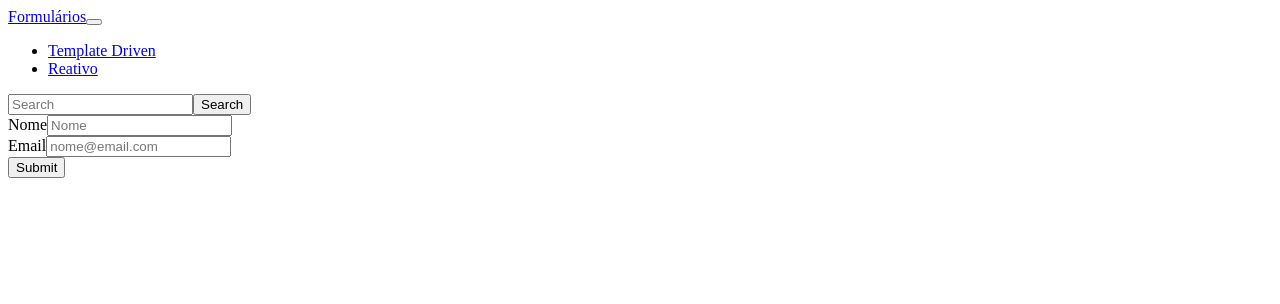
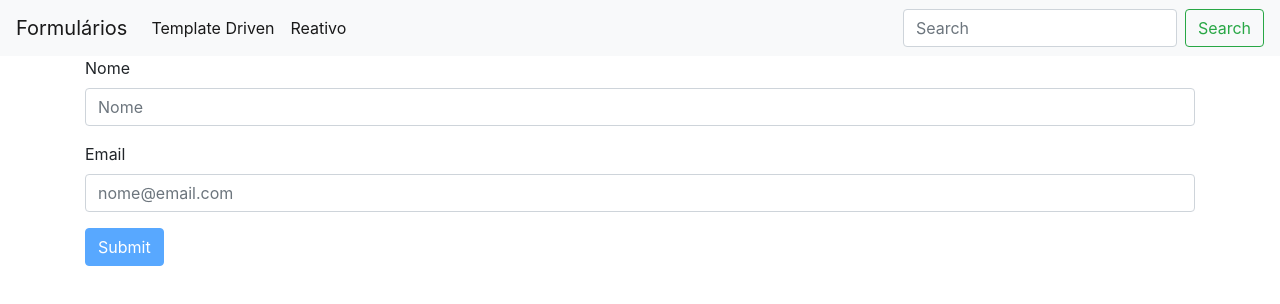
Before and after one commit to p3cunha/forms, an Angular app: page /template-driven in a window 1280 px wide. Shown: the top 304 px of the page. Built offline with nearby package versions, Linux system fonts and the light colour scheme.

Commit message:
styling valid/invalid input w/ bootstrap

```diff
--- a/angular.json
+++ b/angular.json
@@ -24,9 +24,14 @@
               "src/assets"
             ],
             "styles": [
+              "node_modules/bootstrap/dist/css/bootstrap.min.css",
               "src/styles.css"
             ],
-            "scripts": []
+            "scripts": [
+              "node_modules/jquery/dist/jquery.min.js",
+              "node_modules/popper.js/dist/umd/popper.min.js",
+              "node_modules/bootstrap/dist/js/bootstrap.min.js"
+            ]
           },
           "configurations": {
             "production": {
--- a/package.json
+++ b/package.json
@@ -19,6 +19,10 @@
     "@angular/platform-browser": "~10.1.0",
     "@angular/platform-browser-dynamic": "~10.1.0",
     "@angular/router": "~10.1.0",
+    "bootstrap": "^4.5.2",
+    "jquery": "^3.5.1",
+    "ngx-bootstrap": "^6.1.0",
+    "popper.js": "^1.16.1",
     "rxjs": "~6.6.0",
     "tslib": "^2.0.0",
     "zone.js": "~0.10.2"
--- a/src/app/app.module.ts
+++ b/src/app/app.module.ts
@@ -8,6 +8,9 @@ import { ReativoComponent } from './reativo/reativo.component';
 import { FormsModule } from '@angular/forms';
 import { ReactiveFormsModule } from '@angular/forms';
 import { HttpClientModule } from '@angular/common/http';
+import { TemplateDrivenModule } from './template-driven/template-driven.module'
+
+
 
 
 
@@ -22,7 +25,8 @@ import { HttpClientModule } from '@angular/common/http';
     AppRoutingModule,
     FormsModule,
     ReactiveFormsModule,
-    HttpClientModule
+    HttpClientModule,
+    TemplateDrivenModule
   ],
   providers: [],
   bootstrap: [AppComponent]
--- a/src/app/template-driven/template-driven.component.css
+++ b/src/app/template-driven/template-driven.component.css
@@ -1,5 +1,5 @@
-.ng-invalid.ng-touched:not(form){
+/* .ng-invalid.ng-touched:not(form){
 
     border: 1px solid red
-}
+} */
 /* muda borda caso campo não esteja valido após toque; not form ignora demais campos */
--- a/src/app/template-driven/template-driven.component.html
+++ b/src/app/template-driven/template-driven.component.html
@@ -1,23 +1,44 @@
-<form #varLocal="ngForm" (ngSubmit)="onSubmit(varLocal)">
+<form #varLocal="ngForm" (ngSubmit)="onSubmit(varLocal)" class="form-horizontal">
  <div class="form-group">
-    <label for="name">Nome</label>
-    <input type="text" class="form-control" id="name" placeholder="Nome" name="name" ngModel
-    required #name>
-       <div class="form-control is-invalid"
-  *ngIf="!name.valid && name.touched"> <!-- referencia id do input -->
-         Nome inválido
-     </div>
+    <label for="name">Nome</label>  <!-- [class.] altera estilo da box caso valid/invalid -->
+    <input type="text" class="form-control"
+    [class.is-invalid]="!name.valid && name.touched"
+    [class.is-valid]="name.valid"
+    id="name" placeholder="Nome" name="name" ngModel required
+    #name="ngModel">  <!--  #name ID necessário para linkar funções do bootstrap com metodos-->
+         <div class="invalid-feedback"
+         *ngIf="!name.valid && name.touched"> <!-- Msg de alerta invalid -referencia id do input -->
+            Nome inválido!
+         </div>
+      <div class="valid-feedback"
+      *ngIf="name.valid"> <!-- Msg de valid - referencia id do input -->
+         Nome válido!
+      </div>
+ </div>
+
+ <div class="form-group">
+    <label for="email">Email</label>
+    <input type="email" class="form-control"
+    [class.is-invalid]="!email.valid && email.touched"
+    [class.is-valid]="email.valid"
+    id="email" placeholder="nome@email.com" name="email" ngModel
+    required email
+      #email="ngModel"> <!--  #email ID necessário para linkar funções do bootstrap com metodos-->
+    <!-- required torna campo obrigatorio // 'email' é um validator
+    outro ex de email validator param="[a-z0-9!#$%&'*+/=?^_`{|}~-]+(?:\.[a-z0-9!#$%&'*+/=?^_`{|}~-]+)*@(?:[a-z0-9](?:[a-z0-9-]*[a-z0-9])?\.)+[a-z0-9](?:[a-z0-9-]*[a-z0-9])?" -->
+    <div class="invalid-feedback"
+    *ngIf="!email.valid && email.touched"> <!-- Msg de alerta invalid -referencia id do input -->
+       Email inválido!
+    </div>
+    <div class="valid-feedback"
+    *ngIf="email.valid"> <!-- Msg de valid - referencia id do input -->
+       Email válido!
+    </div>
+
+ </div>
+
+ <button type="submit" class="btn btn-primary"
+   [disabled]="!varLocal.valid">Submit</button>
 
 
- </div>
- <div class="form-group">
-    <label for="email">Email</label>
-    <input type="email" class="form-control" id="email" placeholder="nome@email.com" name="email" ngModel
-    required email>
-    <!-- required torna campo obrigatorio // 'email' é um validator
-    outro ex de email validator param="[a-z0-9!#$%&'*+/=?^_`{|}~-]+(?:\.[a-z0-9!#$%&'*+/=?^_`{|}~-]+)*@(?:[a-z0-9](?:[a-z0-9-]*[a-z0-9])?\.)+[a-z0-9](?:[a-z0-9-]*[a-z0-9])?" -->
- </div>
-
- <button type="submit" class="btn btn-primary">Submit</button>
-
 </form>
```
Also changed, not shown: src/app/template-driven/template-driven.module.ts (added, +15 -0 lines), 1 other file (tests, documents, lock files or other folders).
